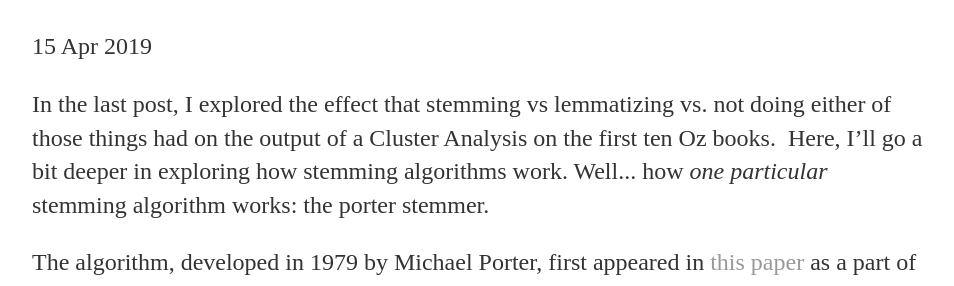
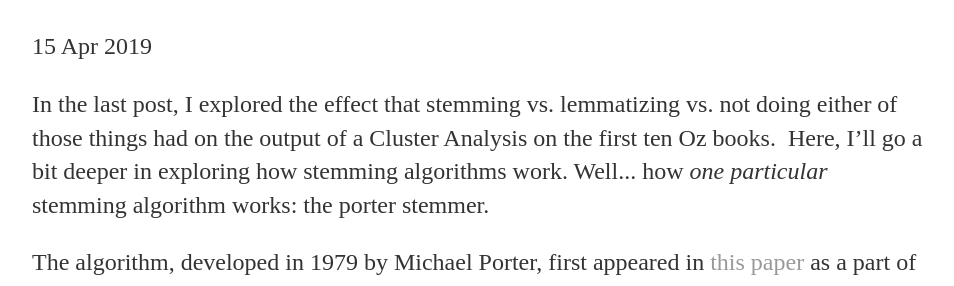
Before and after one commit to abigailella/abigailella.github.io, a Jekyll site: the page built from _posts/2019-04-15-Ep-4.md, in a window 1280 px wide and 900 px high. Shown: the part 222-508 px from the top of the window, without its empty margins (160-1114 px from the left). Built offline with Jekyll 4.4.1, drawn with Linux system fonts in a browser that asks for light colours.

Commit message:
Update 2019-04-15-Ep-4.md

```diff
--- a/_posts/2019-04-15-Ep-4.md
+++ b/_posts/2019-04-15-Ep-4.md
@@ -4,7 +4,7 @@ title: "Ep 4: An explanation of the Porter Stemmer algorithm in plain English"
 date: 2019-04-15
 ---
 
-<p>In the last post, I explored the effect that stemming vs lemmatizing vs. not doing either of those things had on the output of a Cluster Analysis on the first ten Oz books. &nbsp;Here, I&rsquo;ll go a bit deeper in exploring how stemming algorithms work. Well... how <em>one particular </em>stemming algorithm works: the porter stemmer.</p>
+<p>In the last post, I explored the effect that stemming vs. lemmatizing vs. not doing either of those things had on the output of a Cluster Analysis on the first ten Oz books. &nbsp;Here, I&rsquo;ll go a bit deeper in exploring how stemming algorithms work. Well... how <em>one particular </em>stemming algorithm works: the porter stemmer.</p>
 
 <p>The algorithm, developed in 1979 by Michael Porter, first appeared in <a href="https://tartarus.org/martin/PorterStemmer/def.txt">this paper</a>&nbsp;as a part of a report titled <em>New models in probabilistic information retrieval. </em>For the super nerds out there, it was actually written in a now-obsolete language called <a href="https://www.cl.cam.ac.uk/~mr10/BCPL.html">BCPL</a> and was only around 400-lines long. Wow! Efficient. It&rsquo;s now, of course, implemented in various languages. Anyways, I digress.</p>
 
```
